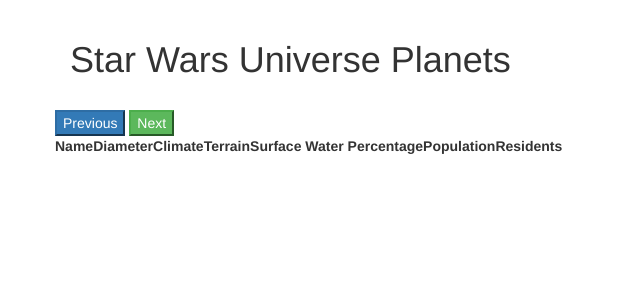
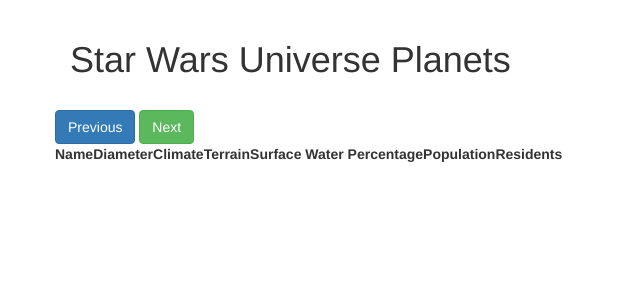
Before and after one commit to PeterBiro/StarWarsUniverse_AJAX, a Flask app: page / in a window 1280 px wide. Shown: the top 300 px of the page, without its empty margins (0-640 px from the left). Run offline with Flask 2, Linux system fonts and the light colour scheme; data that the repository does not hold is empty; some libraries are stand-ins or nearby versions.

Commit message:
list page next-precious buttons are workin

```diff
--- a/main.py
+++ b/main.py
@@ -18,7 +18,7 @@
     if next_page is not None:
         next_page = next_page[34:]
     planet_keys = [
-        ("Name","name"),
+        ("Name", "name"),
         ("Diameter", "diameter"),
         ("Climate", "climate"),
         ("Terrain", "terrain"),
--- /dev/null
+++ b/static/main.js
@@ -0,0 +1,16 @@
+
+
+function loadAnotherPage(){
+    var pageNumber = this.dataset.page;
+    var URL = "/?page="+pageNumber;
+    window.location.href = URL;
+    // var xhr = new XMLHttpRequest(); ez miért nem működött? Hogy működik ez? meg egyáltalán :)
+    // xhr.open('GET', URL, true);
+    // xhr.send();
+
+}
+
+var list = document.getElementsByClassName("page-btn");
+for(let i =0; i < list.length; i++) {
+    list[i].addEventListener("click", loadAnotherPage);
+}
--- a/templates/index.html
+++ b/templates/index.html
@@ -17,10 +17,10 @@
             </heading>
             <div class="row">
                 {% if prev_page != None %}
-                    <input type="button" class="btn-primary" value="Previous" data-page="{{prev_page}}">
+                    <input type="button" class="btn btn-primary page-btn" id="prev-page" value="Previous" data-page="{{prev_page}}">
                 {% endif %}
                 {% if next_page != None %}
-                    <input type="button" class="btn-success" value="Next" data-page="{{next_page}}">
+                    <input type="button" class="btn btn-success page-btn" id="next-page" value="Next" data-page="{{next_page}}">
                 {% endif %}
             </div>
             <div class="row">
```
